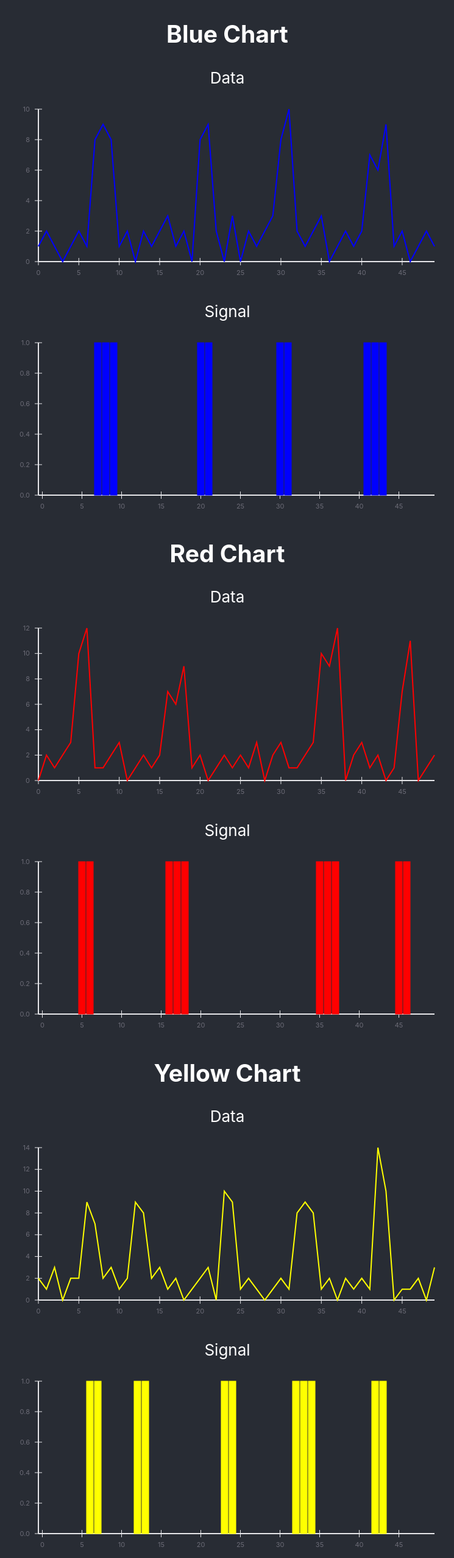
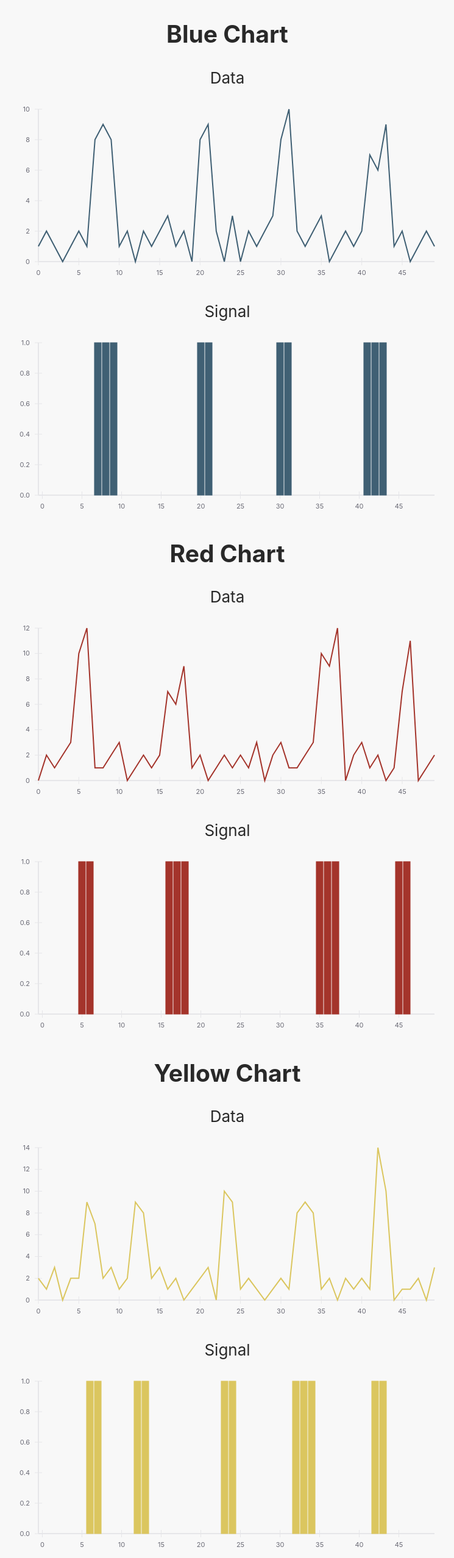
Before and after one commit to bruhu/labforward-challenge, a React (Create React App) app: page / in a window 1280 px wide. Shown: the whole page at 61% size, without its empty margins (267-1012 px from the left). Built offline with nearby package versions, Linux system fonts and the light colour scheme.

Commit message:
Changed colors for better data readability

```diff
--- a/src/App.css
+++ b/src/App.css
@@ -3,12 +3,12 @@
 
 .App {
   text-align: center;
-  background-color: #282c34;
+  background-color: #f8f8f8;
   min-height: 100vh;
   display: flex;
   flex-direction: column;
   align-items: center;
   justify-content: center;
   font-size: calc(10px + 2vmin);
-  color: white;
+  color: rgb(41, 41, 41);
 }
--- a/src/components/BlueChart.js
+++ b/src/components/BlueChart.js
@@ -20,7 +20,7 @@ class BlueChart extends Component {
         <h2>Blue Chart</h2>
         <div className="line-chart">
           <p>Data</p>
-          <XYPlot height={300} width={700} stroke="blue">
+          <XYPlot height={300} width={700} stroke="#406074">
             <XAxis />
             <YAxis />
             <LineSeries
@@ -32,7 +32,7 @@ class BlueChart extends Component {
         </div>
         <div className="bar-chart">
           <p>Signal</p>
-          <XYPlot height={300} width={700} color="blue">
+          <XYPlot height={300} width={700} color="#406074">
             <XAxis />
             <YAxis />
             <VerticalBarSeries
--- a/src/components/RedChart.js
+++ b/src/components/RedChart.js
@@ -20,7 +20,7 @@ class RedChart extends Component {
         <h2>Red Chart</h2>
         <div className="line-chart">
           <p>Data</p>
-          <XYPlot height={300} width={700} stroke="red">
+          <XYPlot height={300} width={700} stroke="#A4342B">
             <XAxis />
             <YAxis />
             <LineSeries
@@ -32,7 +32,7 @@ class RedChart extends Component {
         </div>
         <div className="bar-chart">
           <p>Signal</p>
-          <XYPlot height={300} width={700} color="red">
+          <XYPlot height={300} width={700} color="#A4342B">
             <XAxis />
             <YAxis />
             <VerticalBarSeries
--- a/src/components/YellowChart.js
+++ b/src/components/YellowChart.js
@@ -19,7 +19,7 @@ class YellowChart extends Component {
         <h2>Yellow Chart</h2>
         <div className="line-chart">
           <p>Data</p>
-          <XYPlot height={300} width={700} stroke="yellow">
+          <XYPlot height={300} width={700} stroke="#DBC65F">
             <XAxis />
             <YAxis />
             <LineSeries
@@ -31,7 +31,7 @@ class YellowChart extends Component {
         </div>
         <div className="bar-chart">
           <p>Signal</p>
-          <XYPlot height={300} width={700} color="yellow">
+          <XYPlot height={300} width={700} color="#DBC65F">
             <XAxis />
             <YAxis />
             <VerticalBarSeries
```
